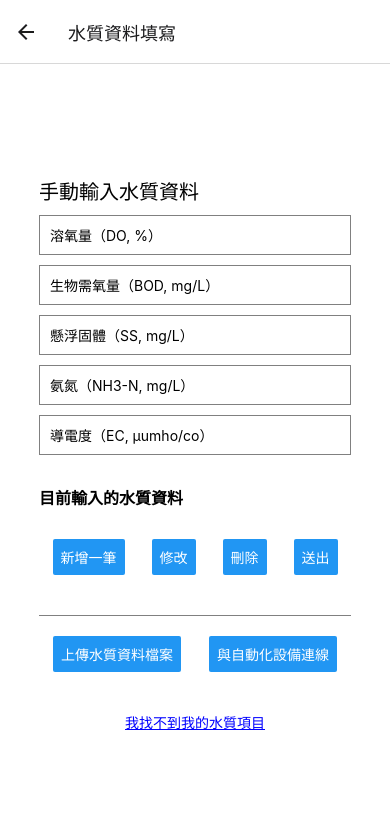
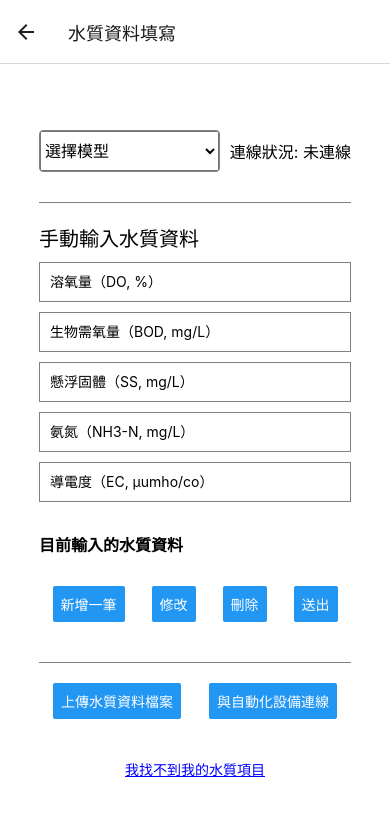
Before and after one commit to KageRyo/WaterMirror, a React Native app in the folder WaterMirror/: screen /Calc in a window 390 px wide. Shown: the top 816 px of the page. Built offline with nearby package versions, Linux system fonts and the light colour scheme.

Commit message:
feat: model connect features.

```diff
--- a/WaterMirror/src/Calc.js
+++ b/WaterMirror/src/Calc.js
@@ -1,5 +1,5 @@
 import React, { useState } from 'react';
-import { Button, Keyboard, StyleSheet, Text, TextInput, TouchableWithoutFeedback, View, Alert, ScrollView } from 'react-native';
+import { Button, Keyboard, StyleSheet, Text, TextInput, TouchableWithoutFeedback, View, Alert, ScrollView, Picker } from 'react-native';
 
 // 水質輸入元件
 const Input = ({ label, value, onChangeText }) => (
@@ -22,6 +22,9 @@ export default function CalcScreen() {
     EC: '',
     SS: '',
   });
+  const [selectedModel, setSelectedModel] = useState('');
+  const [customModelURL, setCustomModelURL] = useState('');
+  const [connectionStatus, setConnectionStatus] = useState('未連線');
 
   // 更新輸入資料
   const updateInput = (key, value) => {
@@ -60,16 +63,71 @@ export default function CalcScreen() {
     Alert.alert('偷偷和你說', '不同的水質資料項目需要蒐集更多的水質資料，歡迎對此專案進行貢獻。', [{ text: '了解' }]);
   };
 
+  // 新增自訂模型
+  const handleAddCustomModel = () => {
+    Alert.prompt(
+      '請輸入自訂模型的 API URL',
+      '',
+      [
+        {
+          text: '取消',
+          onPress: () => console.log('Cancel Pressed'),
+          style: 'cancel',
+        },
+        {
+          text: '確定',
+          onPress: (customURL) => {
+            setSelectedModel('custom');
+            setCustomModelURL(customURL);
+          },
+        },
+      ],
+      'plain-text'
+    );
+  };
+
   return (
     <TouchableWithoutFeedback onPress={dismissKBD}>
       <ScrollView contentContainerStyle={styles.container}>
+        <View style={styles.headerContainer}>
+          <View style={styles.pickerContainer}>
+            <Picker
+              selectedValue={selectedModel}
+              style={styles.picker}
+              onValueChange={(itemValue) => {
+                if (itemValue === 'custom') {
+                  handleAddCustomModel();
+                } else {
+                  setSelectedModel(itemValue);
+                }
+              }}
+            >
+              <Picker.Item label="選擇模型" value="" />
+              <Picker.Item label="Model1" value="Model1" />
+              <Picker.Item label="Model2" value="Model2" />
+              <Picker.Item label="Model3" value="Model3" />
+              <Picker.Item label="新增自己的模型" value="custom" />
+            </Picker>
+          </View>
+          <Text style={styles.connectionStatus}>連線狀況: {connectionStatus}</Text>
+        </View>
+
+        <View style={styles.separator} />
+
         <View style={styles.inputContainer}>
           <Text style={styles.title}>手動輸入水質資料</Text>
-          <Input label="溶氧量（DO, %）" value={data.DO} onChangeText={text => updateInput('DO', text)} />
-          <Input label="生物需氧量（BOD, mg/L）" value={data.BOD} onChangeText={text => updateInput('BOD', text)} />
-          <Input label="懸浮固體（SS, mg/L）" value={data.SS} onChangeText={text => updateInput('SS', text)} />
-          <Input label="氨氮（NH3-N, mg/L）" value={data.NH3N} onChangeText={text => updateInput('NH3N', text)} />
-          <Input label="導電度（EC, μumho/co）" value={data.EC} onChangeText={text => updateInput('EC', text)} />
+          {selectedModel !== 'custom' && (
+            <>
+              <Input label="溶氧量（DO, %）" value={data.DO} onChangeText={(text) => updateInput('DO', text)} />
+              <Input label="生物需氧量（BOD, mg/L）" value={data.BOD} onChangeText={(text) => updateInput('BOD', text)} />
+              <Input label="懸浮固體（SS, mg/L）" value={data.SS} onChangeText={(text) => updateInput('SS', text)} />
+              <Input label="氨氮（NH3-N, mg/L）" value={data.NH3N} onChangeText={(text) => updateInput('NH3N', text)} />
+              <Input label="導電度（EC, μumho/co）" value={data.EC} onChangeText={(text) => updateInput('EC', text)} />
+            </>
+          )}
+          {selectedModel === 'custom' && (
+            <Text>自訂模型 API URL: {customModelURL}</Text>
+          )}
         </View>
 
         <View style={styles.dataContainer}>
@@ -105,6 +163,26 @@ const styles = StyleSheet.create({
     alignItems: 'center',
     justifyContent: 'center',
     paddingVertical: 20,
+  },
+  headerContainer: {
+    flexDirection: 'row',
+    justifyContent: 'space-between',
+    alignItems: 'center',
+    width: '80%',
+    marginBottom: 10,
+  },
+  pickerContainer: {
+    borderWidth: 1,
+    borderColor: 'gray',
+    borderRadius: 4,
+    flex: 1,
+    marginRight: 10,
+  },
+  picker: {
+    height: 40,
+  },
+  connectionStatus: {
+    fontSize: 16,
   },
   title: {
     fontSize: 20,
```
Also changed, not shown: 1 other file (tests, documents, lock files or other folders).
